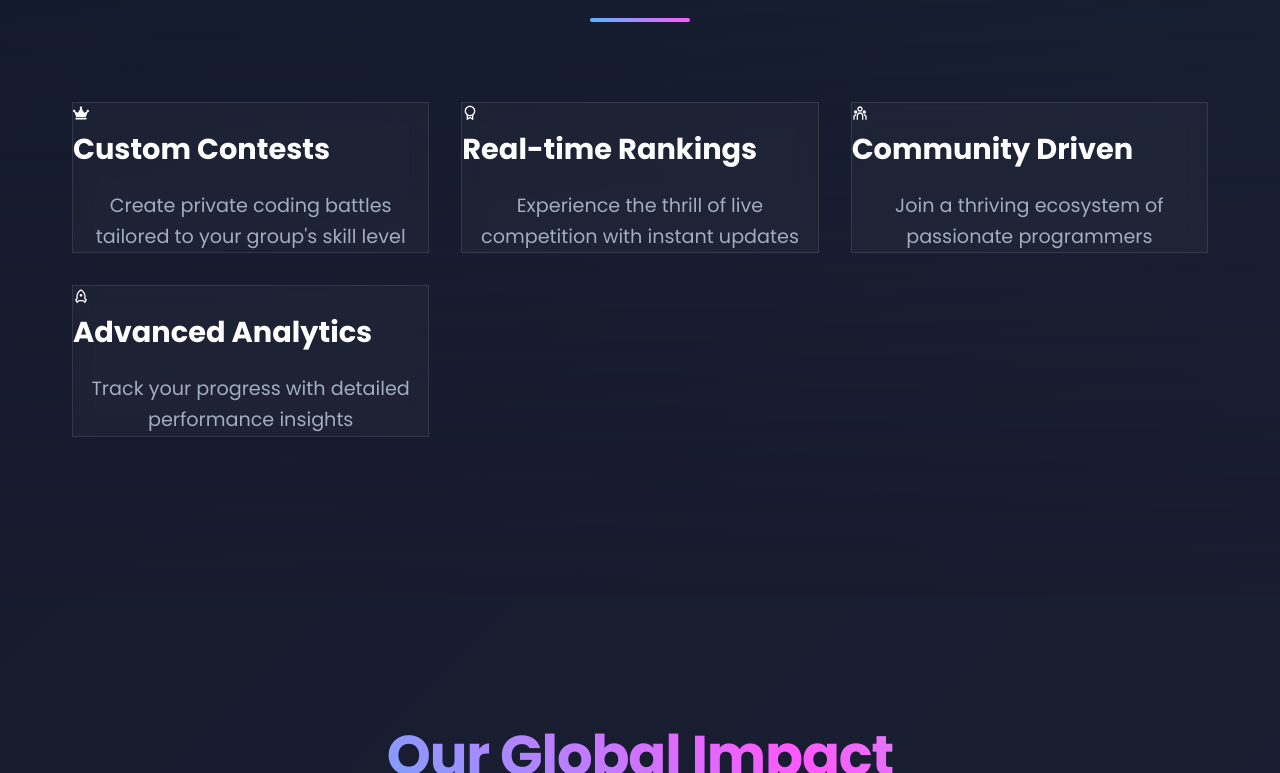
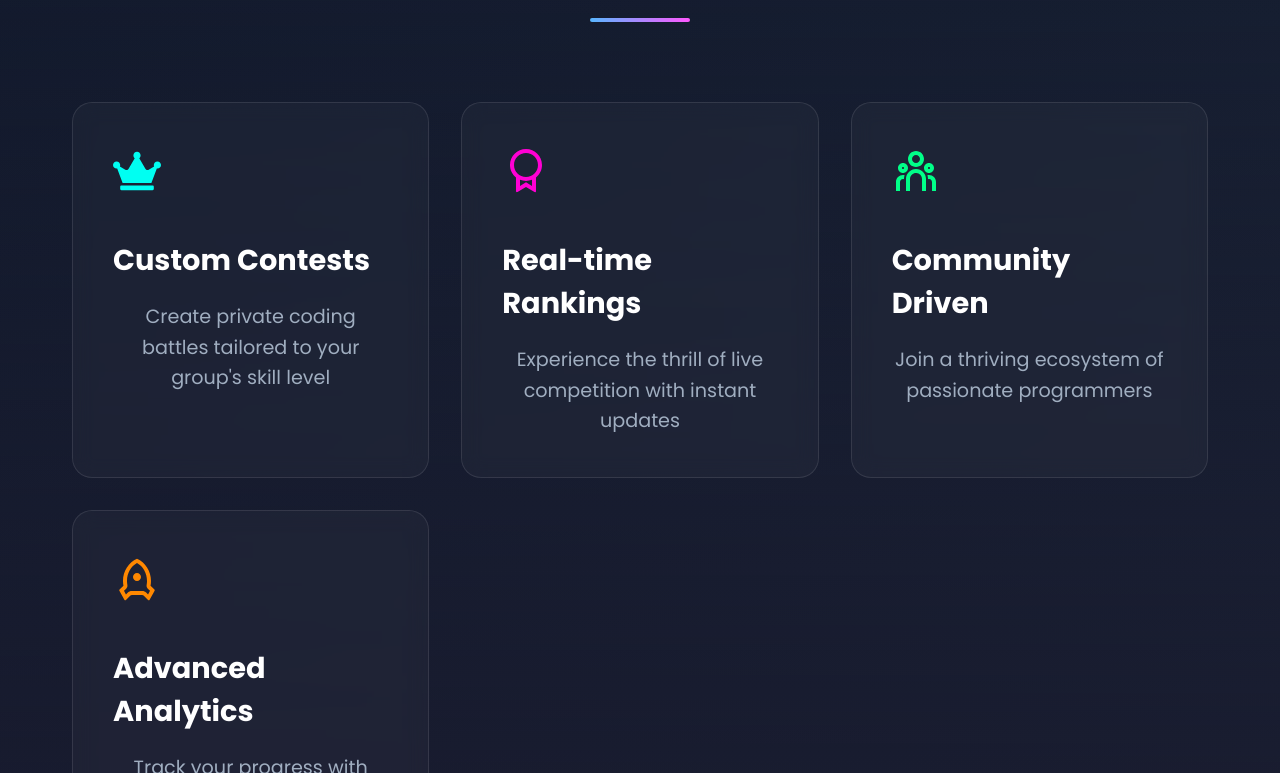
Before and after one commit to Aditi11-08572/CP_Battle, a React (Create React App) app: page /landing in a window 1280 px wide. Shown: the part 1027-1800 px from the top of the page. Built offline with nearby package versions, Linux system fonts and the light colour scheme.

Commit message:
Made more UI enhancement Landing page

```diff
--- a/src/pages/LandingPage.module.css
+++ b/src/pages/LandingPage.module.css
@@ -69,25 +69,6 @@
   z-index: 2;
   padding: 2rem;
   overflow: hidden;
-  isolation: isolate;
-}
-
-.hero::before {
-  content: '';
-  position: absolute;
-  inset: 0;
-  background: radial-gradient(circle at 50% 50%,
-    var(--glow-color-1) 0%,
-    transparent 50%
-  );
-  opacity: 0.5;
-  animation: pulseGlow 8s infinite alternate;
-}
-
-@keyframes pulseGlow {
-  0% { transform: scale(1); opacity: 0.5; }
-  50% { transform: scale(1.2); opacity: 0.3; }
-  100% { transform: scale(1); opacity: 0.5; }
 }
 
 .glowingOrbs {
@@ -105,15 +86,6 @@
   height: 300px;
   border-radius: 50%;
   filter: blur(80px);
-  background: var(--primary-gradient);
-  mix-blend-mode: screen;
-  animation: orbFloat 20s infinite alternate;
-}
-
-@keyframes orbFloat {
-  0% { transform: translate(0, 0) scale(1); }
-  50% { transform: translate(20px, -20px) scale(1.1); }
-  100% { transform: translate(-20px, 20px) scale(0.9); }
 }
 
 .orb:nth-child(1) {
@@ -321,34 +293,41 @@
 
 .featureCard {
   background: rgba(255, 255, 255, 0.03);
+  border-radius: 20px;
+  padding: 2.5rem;
+  position: relative;
+  overflow: hidden;
   backdrop-filter: blur(10px);
   border: 1px solid rgba(255, 255, 255, 0.1);
-  transform-style: preserve-3d;
-  perspective: 1000px;
+  transition: all 0.3s ease;
 }
 
-.featureCard:hover {
-  transform: translateY(-10px) rotateX(5deg);
+.featureCard::before {
+  content: '';
+  position: absolute;
+  top: 0;
+  left: 0;
+  right: 0;
+  bottom: 0;
+  background: linear-gradient(
+    45deg,
+    var(--feature-color, #58ffd6) 0%,
+    transparent 60%
+  );
+  opacity: 0;
+  transition: opacity 0.3s ease;
+}
+
+.featureCard:hover::before {
+  opacity: 0.1;
 }
 
 .featureIcon {
+  font-size: 3rem;
+  color: var(--feature-color, #58ffd6);
+  margin-bottom: 1.5rem;
   position: relative;
   z-index: 1;
-}
-
-.featureIcon::after {
-  content: '';
-  position: absolute;
-  inset: -10px;
-  background: var(--primary-gradient);
-  filter: blur(20px);
-  opacity: 0;
-  transition: opacity 0.3s ease;
-  border-radius: 50%;
-}
-
-.featureCard:hover .featureIcon::after {
-  opacity: 0.3;
 }
 
 .featureCard h3 {
@@ -468,28 +447,6 @@
   backdrop-filter: blur(10px);
   border: 1px solid rgba(255, 255, 255, 0.1);
   transition: transform 0.3s ease;
-}
-
-.testimonialCard::before {
-  content: '';
-  position: absolute;
-  inset: 0;
-  border-radius: 20px;
-  padding: 2px;
-  background: var(--primary-gradient);
-  mask: linear-gradient(#fff 0 0) content-box,
-        linear-gradient(#fff 0 0);
-  mask-composite: exclude;
-  opacity: 0;
-  transition: opacity 0.3s ease;
-}
-
-.testimonialCard:hover::before {
-  opacity: 1;
-}
-
-.testimonialCard:hover {
-  transform: translateY(-10px) scale(1.02);
 }
 
 .quoteIcon {
```
